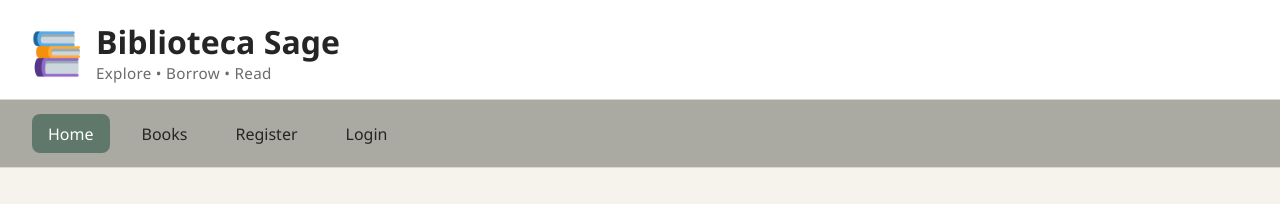
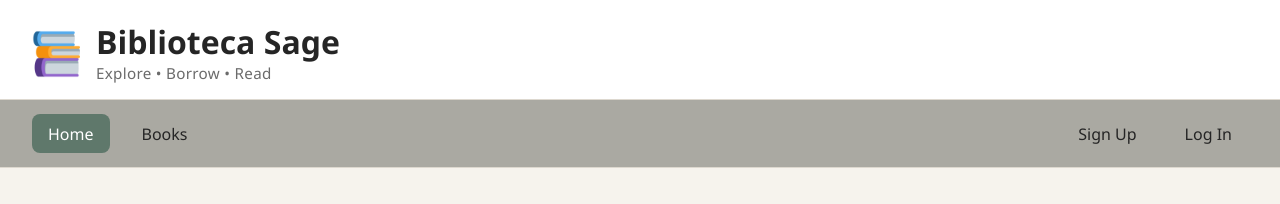
Before and after one commit to saracpena/Biblioteca-Sage, a React (Vite) app: page / in a window 1280 px wide. Shown: the top 204 px of the page. Built offline with nearby package versions, Linux system fonts and the light colour scheme; no server answers.

Commit message:
shift sign up and log in to the right

```diff
--- a/src/App.css
+++ b/src/App.css
@@ -126,6 +126,16 @@ nav {
   border-bottom: 1px solid var(--border);
 }
 
+.nav-links,
+.nav-auth {
+  display: flex;
+  gap: 1rem;
+}
+
+.nav-auth {
+  margin-left: auto;
+}
+
 nav a {
   padding: 0.55rem 1rem;
 
@@ -147,14 +157,6 @@ nav a:hover {
 nav a.active {
   background-color: var(--sage);
   color: white;
-}
-
-.nav-user {
-  display: flex;
-  align-items: center;
-  gap: 0.75rem;
-
-  margin-left: auto;
 }
 
 .welcome {
--- a/src/App.jsx
+++ b/src/App.jsx
@@ -27,7 +27,7 @@ function App() {
           <Route path="/" element={<BooksPage />} />
           <Route path="/books" element={<BooksPage />} />
           <Route path="/books/:id" element={<BookDetailsPage />} />
-          <Route path="/register" element={<RegisterPage />} />
+          <Route path="/signup" element={<RegisterPage />} />
           <Route path="/login" element={<LoginPage />} />
           <Route path="/account" element={<AccountPage />} />
         </Routes>
--- a/src/components/Navbar.jsx
+++ b/src/components/Navbar.jsx
@@ -6,14 +6,16 @@ export default function Navbar() {
 
   return (
     <nav>
+      <div className="nav-links">
         <NavLink to="/">Home</NavLink>
         <NavLink to="/books">Books</NavLink>
 
+        {token && <NavLink to="/account">Account</NavLink>}
+      </div>
+
+      <div className="nav-auth">
         {token ? (
           <>
-          <NavLink to="/account">Account</NavLink>
-
-          <div className="nav-user">
             {user && (
               <>
                 <span className="welcome">
@@ -30,14 +32,14 @@ export default function Navbar() {
             >
               Logout
             </button>
-          </div>
           </>
         ) : (
           <>
-          <NavLink to="/register">Register</NavLink>
-          <NavLink to="/login">Login</NavLink>
+            <NavLink to="/signup">Sign Up</NavLink>
+            <NavLink to="/login">Log In</NavLink>
           </>
         )}
+      </div>
     </nav>
   );
 }
```
Lines whose indentation alone changed are shown as unchanged.
